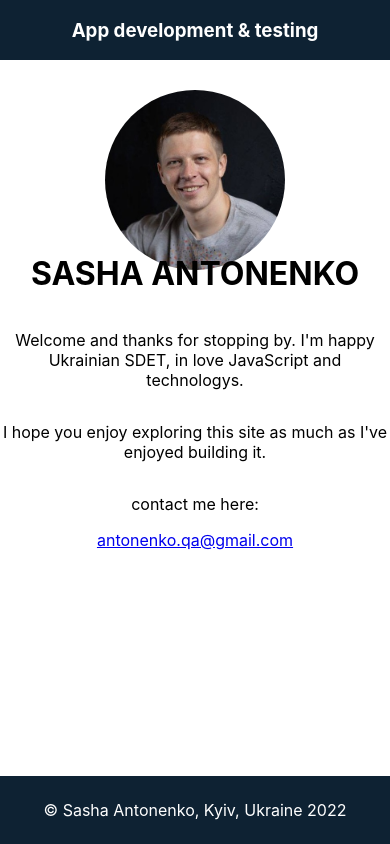
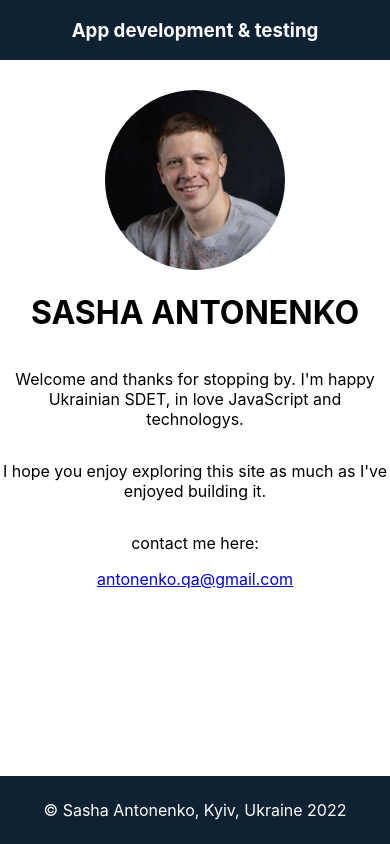
Before and after one commit to sashaant/antonenko-tech, a React (Create React App) app: page / in a window 390 px wide. Built offline with nearby package versions, Linux system fonts and the light colour scheme; the HTML template or start-up script is replaced by a standard one.

Commit message:
v1.02 add foto fix for mobiles

```diff
--- a/src/componets/Foto.css
+++ b/src/componets/Foto.css
@@ -7,5 +7,6 @@
     border-radius: 999px;
     height: 180px;
     width: 180px;
-    color:ivory
+    color:ivory;
+    margin-bottom: 10%;
 }
```
